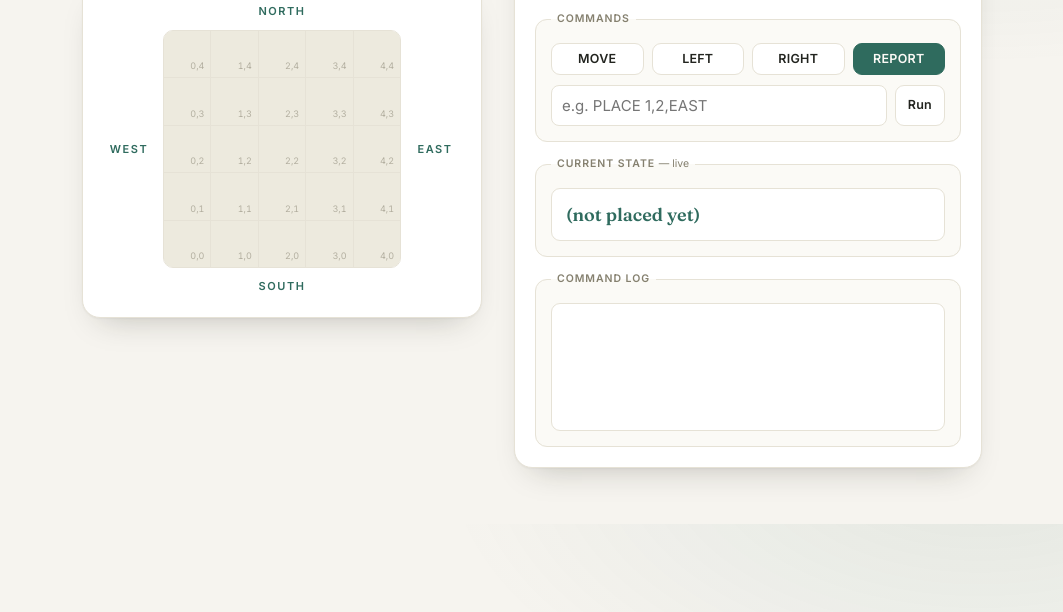
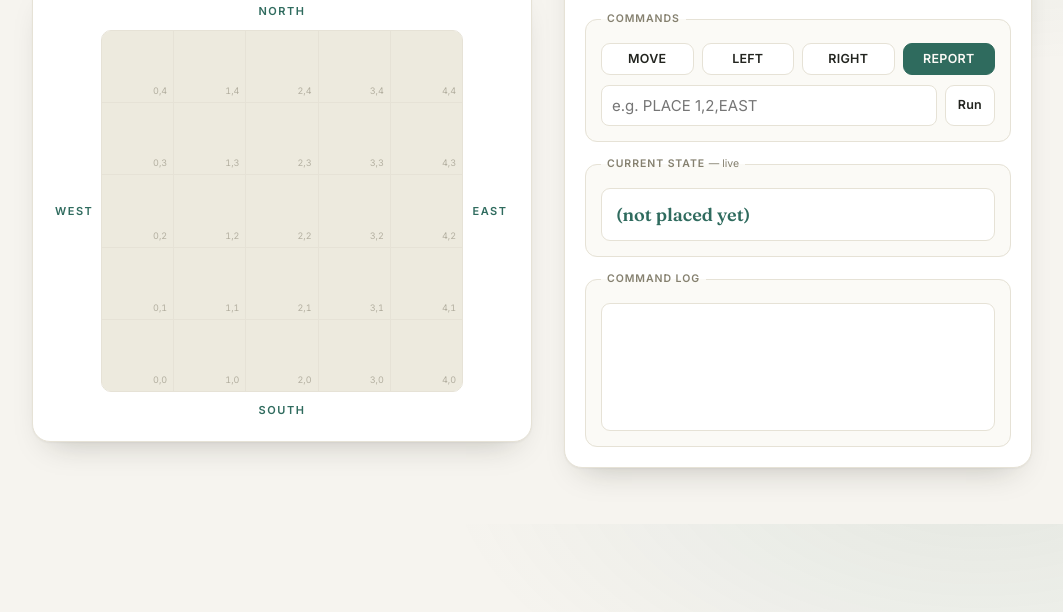
Before and after one commit to NandiniraoG/toy-robot-simulator, a website: page web/index.html in a window 1280 px wide. Shown: the part 166-778 px from the top of the page, without its empty margins (108-1171 px from the left). Drawn offline with Linux system fonts and the light colour scheme.

Commit message:
Fix grid shrinking from the compass labels
Widening the left column and shrinking the west/east label width
restores the board to roughly its original size while keeping all
four directions clearly labeled.

```diff
--- a/web/index.html
+++ b/web/index.html
@@ -64,9 +64,9 @@
   }
   main {
     width: 100%;
-    max-width: 900px;
+    max-width: 1000px;
     display: grid;
-    grid-template-columns: minmax(300px, 400px) 1fr;
+    grid-template-columns: minmax(340px, 500px) 1fr;
     gap: 32px;
     align-items: start;
   }
@@ -147,7 +147,7 @@
   .board-row {
     display: flex;
     align-items: center;
-    gap: 10px;
+    gap: 8px;
   }
   .board-row #board { flex: 1; min-width: 0; }
   .compass-label {
@@ -161,7 +161,7 @@
   .compass-south { margin-top: 10px; }
   .compass-west, .compass-east {
     flex-shrink: 0;
-    width: 48px;
+    width: 38px;
     text-align: center;
   }
 
```
